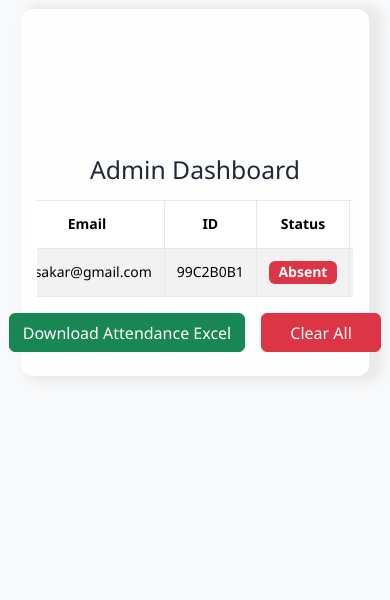
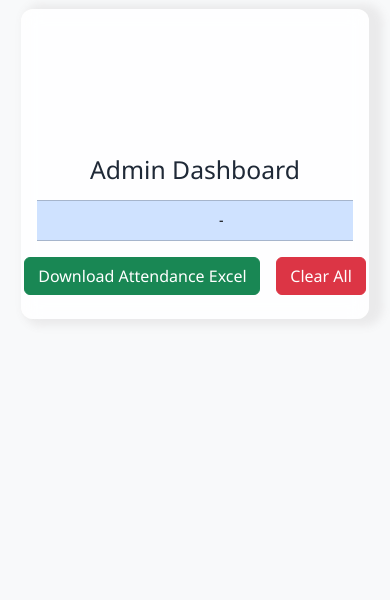
Before and after one commit to keerthi-manasvi/NSCC-Event-App, a Django app: page /dashboard/ in a window 390 px wide. Shown: the part 153-753 px from the top of the page. Run offline with Django 5.2, Linux system fonts and the light colour scheme; a user stored in the database is signed in; data comes from the database, SQL or seed files in the repository; data that the repository does not hold is empty.

Commit message:
Update dashboard.html

```diff
--- a/Event/templates/Event/dashboard.html
+++ b/Event/templates/Event/dashboard.html
@@ -4,82 +4,20 @@
 
 {% block content %}
 <style>
-/* Card centers all children */
-.card-custom {
+    .card-custom {
     display: flex !important;
-    flex-direction: column !important;
-    align-items: center !important;
-    text-align: center !important;
-    margin: 2rem auto;
-    max-width: 95%;
-    padding: 2rem;
-    background: rgba(255, 255, 255, 0.85);
-    backdrop-filter: blur(10px);
-    border-radius: 12px;
-    box-shadow: 8px 1px 8px 6px rgba(119, 110, 110, 0.1);
-}
-
-/* Table container scroll + center */
-.table-container {
-    width: 100%;
-    overflow-x: auto;
-    display: flex;
-    justify-content: center;
-}
-
-/* Table styling */
-.table-container table {
-    min-width: 600px;
-    border-collapse: collapse;
-    margin: auto;
-}
-
-.table-container table th,
-.table-container table td {
-    text-align: center !important;
-    vertical-align: middle !important;
-    padding: 0.75rem;
-    border: 1px solid #e5e7eb;
-}
-
-/* Table header background */
-.table-container thead {
-    background-color: #e0e7ff;
-}
-
-/* Buttons under dashboard */
-.d-flex.gap-3 .btn {
-    flex: 0 0 auto;
-    min-width: 150px;
-    margin-bottom: 0.5rem;
-}
-
-/* Responsive adjustments */
-@media (max-width: 768px) {
-    .card-custom {
-        padding: 1rem;
-    }
-    .table-container table {
-        min-width: 500px;
-    }
-}
-@media (max-width: 480px) {
-    .table-container table {
-        min-width: 400px;
-    }
-    .d-flex.gap-3 .btn {
-        min-width: 120px;
-    }
+    flex-direction: column!important;
+    align-items: center !important; /* horizontal center for all children */
+    text-align: center !important;  /* center text inside children */
 }
 </style>
-
 <div class="card-custom">
     <h2 class="mb-3" style="margin-top: 130px;">Admin Dashboard</h2>
 
-    <!-- Table container -->
-    <div class="table-container">
-        <table class="table table-striped table-bordered">
-            <thead>
+    <!-- Table container for centering and scroll -->
+    <div class="table-container" style="overflow-x:auto; text-align:center;">
+        <table class="table table-striped table-bordered" style="margin:auto; min-width:600px;">
+            <thead class="table-primary" style="overflow-x:auto; text-align:center; margin-left: 20rm >
                 <tr>
                     <th>Name</th>
                     <th>Email</th>
@@ -122,7 +60,7 @@
     </div>
 
     {% if request.user.is_staff %}
-    <div class="d-flex gap-3 mt-3 justify-content-center">
+    <div class="d-flex gap-3 mt-3">
         <a href="{% url 'export_excel' %}" class="btn btn-success">Download Attendance Excel</a>
         <form action="{% url 'clear_participants' %}" method="post" onsubmit="return confirm('Delete all participants?');">
             {% csrf_token %}
@@ -131,4 +69,4 @@
     </div>
     {% endif %}
 </div>
-{% endblock %}
+{% endblock %} get the table head also to the center somehow
```
